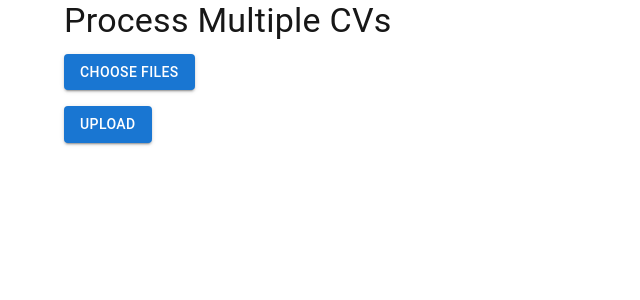
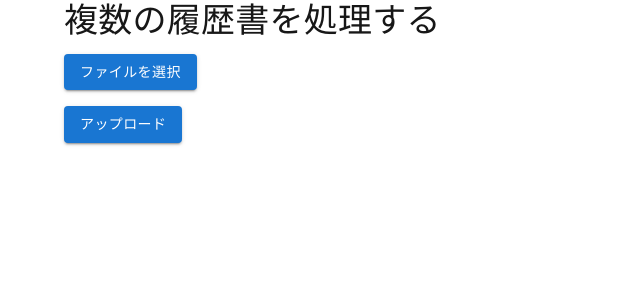
Before and after one commit to dr-joy/parse-cv, a Next.js app in the folder frontend/: page / in a window 1280 px wide. Shown: the top 300 px of the page, without its empty margins (0-640 px from the left). Built offline with nearby package versions, Linux system fonts and the light colour scheme.

Commit message:
change language

```diff
--- a/frontend/src/app/page.tsx
+++ b/frontend/src/app/page.tsx
@@ -115,16 +115,20 @@ export default function Home() {
   };
 
   return (
-    <Container maxWidth={false} sx={{ px: { xs: 2, sm: 6, md: 8 } }}>
+    <Container
+      maxWidth={false}
+      sx={{ px: { xs: 2, sm: 6, md: 8 } }}
+      className="py-4"
+    >
       <Typography variant="h4" gutterBottom>
-        Process Multiple CVs
+        複数の履歴書を処理する
       </Typography>
       <form
         onSubmit={handleSubmit}
         style={{ flexDirection: "column", gap: "1rem" }}
       >
         <Button variant="contained" component="label" sx={{ mr: 2 }}>
-          Choose Files
+          ファイルを選択
           <input type="file" multiple hidden onChange={handleFileChange} />
         </Button>
         <br />
@@ -162,7 +166,7 @@ export default function Home() {
             },
           }}
         >
-          {loading ? "Processing..." : "Upload"}
+          {loading ? "処理中... " : "アップロード"}
         </Button>
       </form>
 
```
